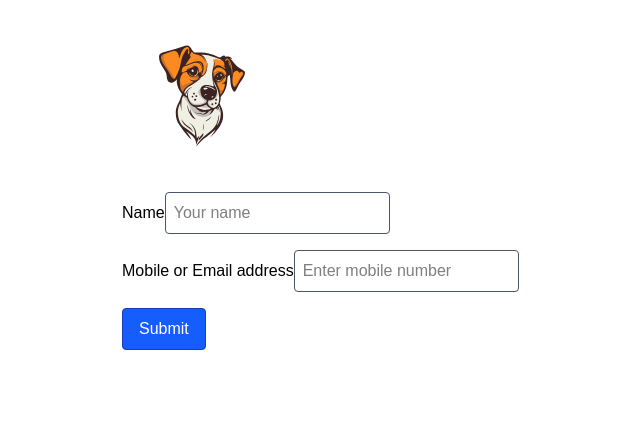
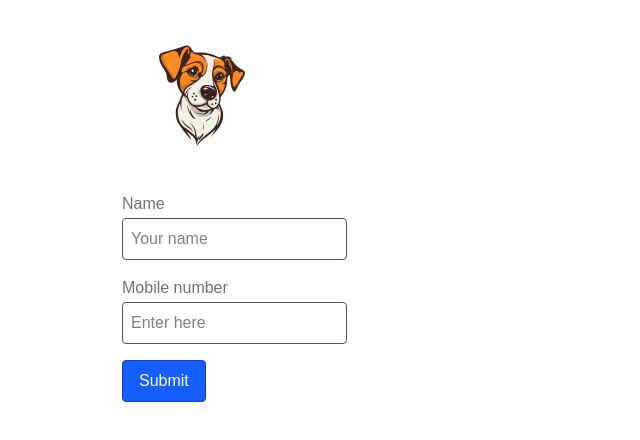
Before and after one commit to bn-madhu/OTP-login, a React (Vite) app: page / in a window 1280 px wide. Shown: the top 440 px of the page, without its empty margins (6-646 px from the left). Built offline with nearby package versions, Linux system fonts and the light colour scheme.

Commit message:
fixed input style

```diff
--- a/src/components/OTPLogin.tsx
+++ b/src/components/OTPLogin.tsx
@@ -52,14 +52,14 @@ const OTPLogin = () => {
             />
           </div>
           <div className='form-control my-4 mx-auto max-w-dvw w-full'>
-            <label htmlFor='mobileNum'>Mobile or Email address</label>
+            <label htmlFor='mobileNum'>Mobile number</label>
             <input
               type="text"
               name="mobileNum"
               id='mobileNum'
               required
               value={mobileNumber}
-              placeholder='Enter mobile number'
+              placeholder='Enter here'
               maxLength={10}
               onChange={(e) => setMobileNumber(e.target.value)}
               className='border border-gray-600 p-2 rounded'
--- a/src/index.css
+++ b/src/index.css
@@ -33,3 +33,13 @@ body {
   height: 50px;
   text-align: center;
 }
+
+label {
+  display: block;
+  margin-bottom: 2px;
+  color: #717171;
+}
+
+input:focus {
+  outline: 1px solid #1b4ad6;
+}
```
